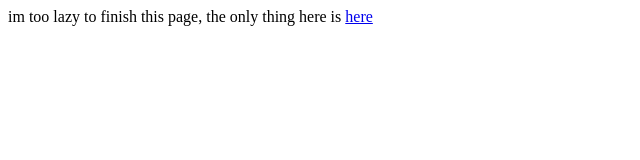
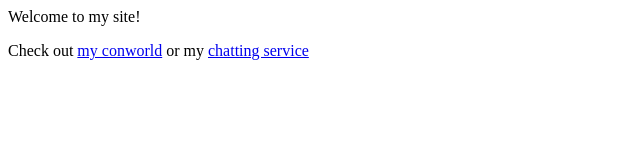
Before and after one commit to snowbifx/snowbifx.github.io, a plain HTML site: page index.html in a window 1280 px wide. Shown: the whole page, without its empty margins (0-640 px from the left). Drawn offline with Linux system fonts and the light colour scheme.

Commit message:
Add files via upload

```diff
--- a/index.html
+++ b/index.html
@@ -1 +1,2 @@
-<p>im too lazy to finish this page, the only thing here is <a href="Conworld/">here</a></p>
+<p>Welcome to my site!</p>
+<p>Check out <a href="Conworld/">my conworld</a> or my <a href="Chattie/">chatting service</a></p>
```
